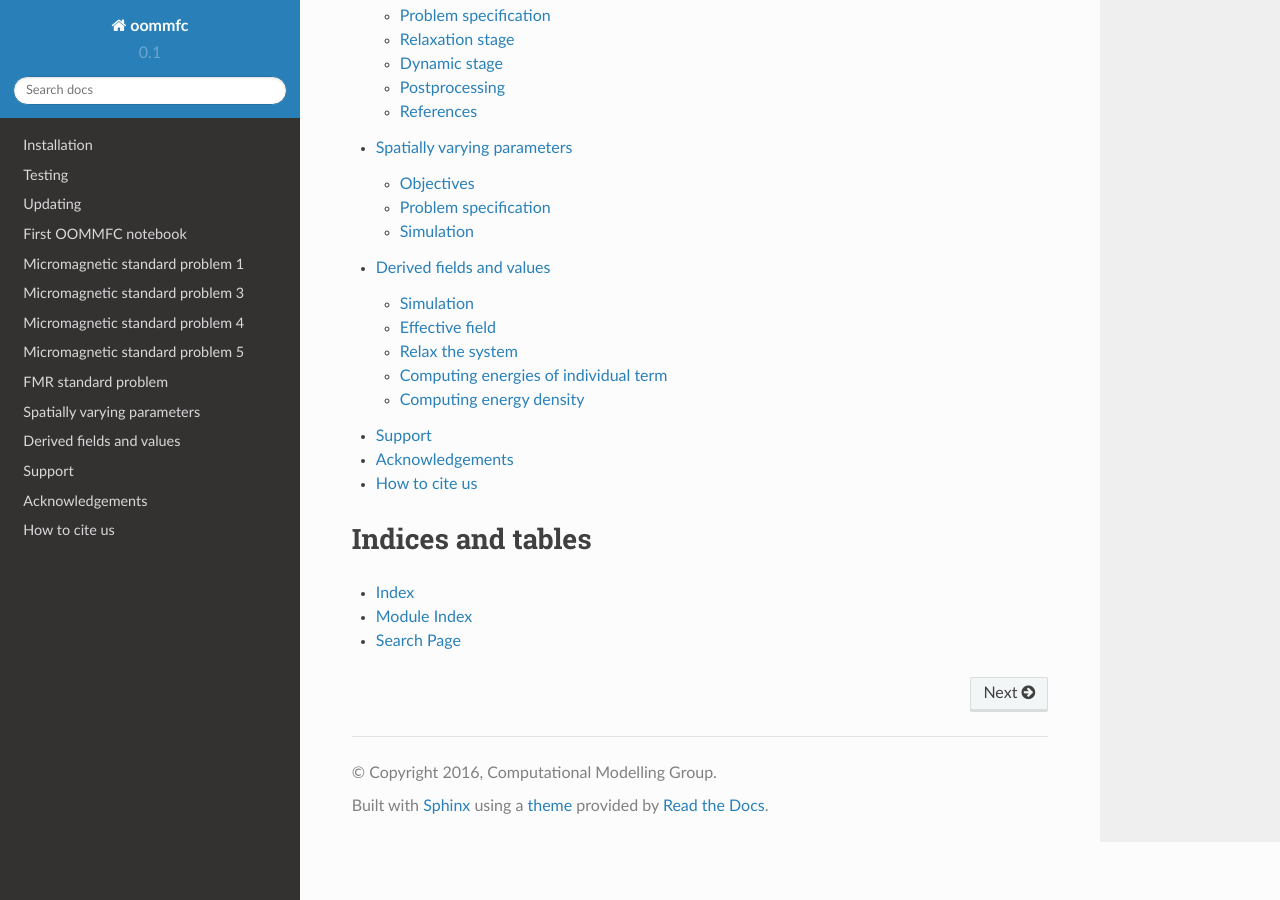
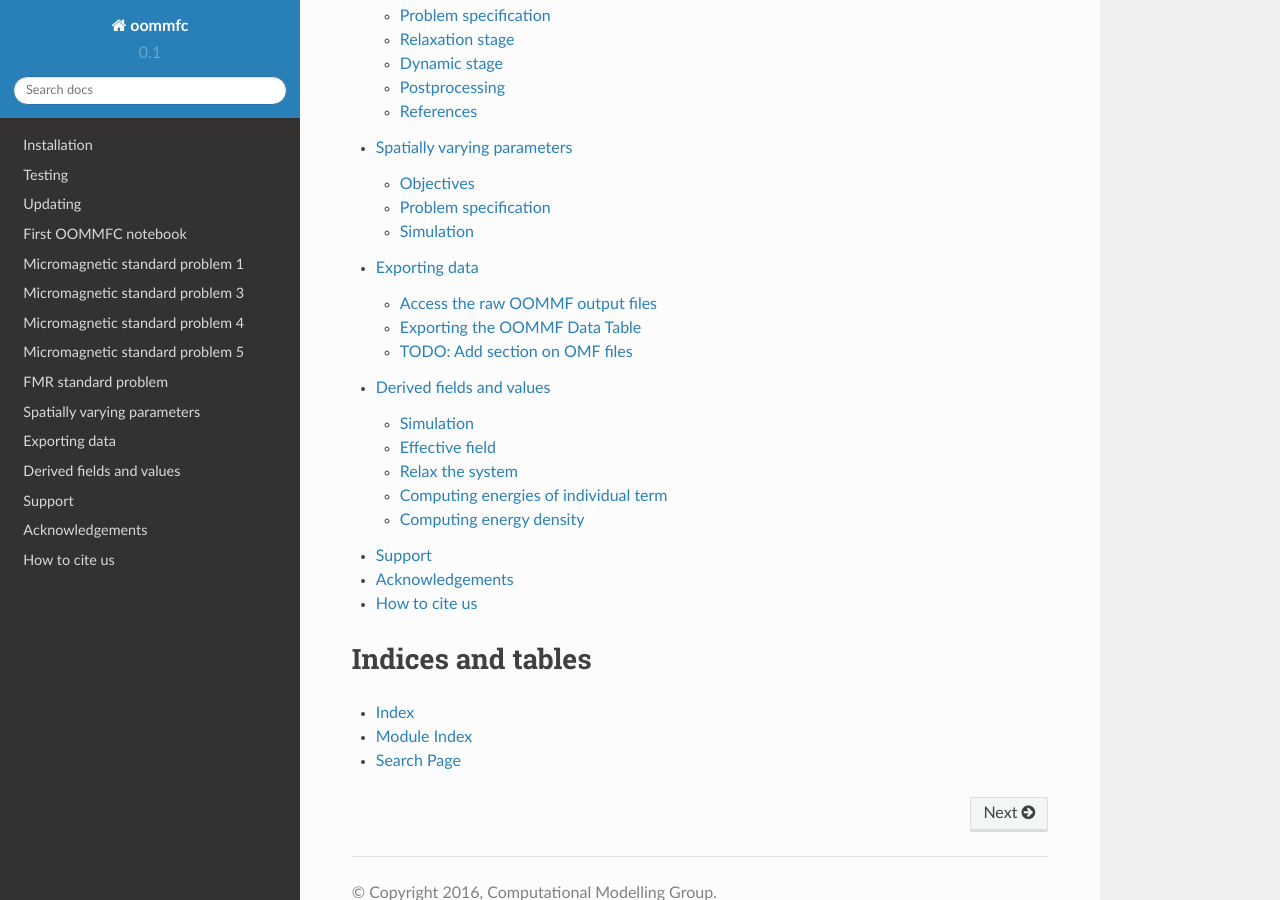
Before and after one commit to ubermag/oommfc, a Sphinx documentation site: the page built from docs/index.rst, in a window 1280 px wide and 900 px high, scrolled down 1152 px. Built offline with Sphinx 7.4.7 and the Read the Docs theme 2.0.0, drawn with Linux system fonts in a browser that asks for light colours; pages that are not in the unit, such as notebooks, are missing from menus.

Commit message:
Adding section on exporting data

```diff
--- a/docs/index.rst
+++ b/docs/index.rst
@@ -22,6 +22,7 @@
    ipynb/standard_problem_fmr
    ipynb/new_discretisedfield_interface
    ipynb/spatially_varying_parameters
+   ipynb/exporting-data
    ipynb/derived_fields
    ipynb/support
    ipynb/acknowledgements
```
